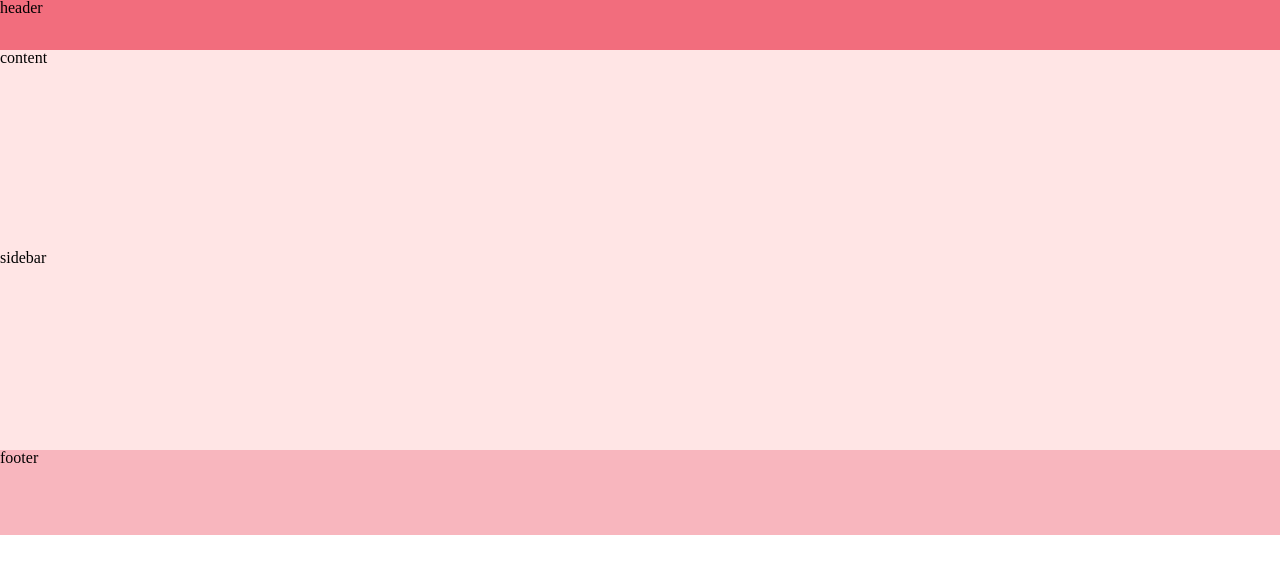
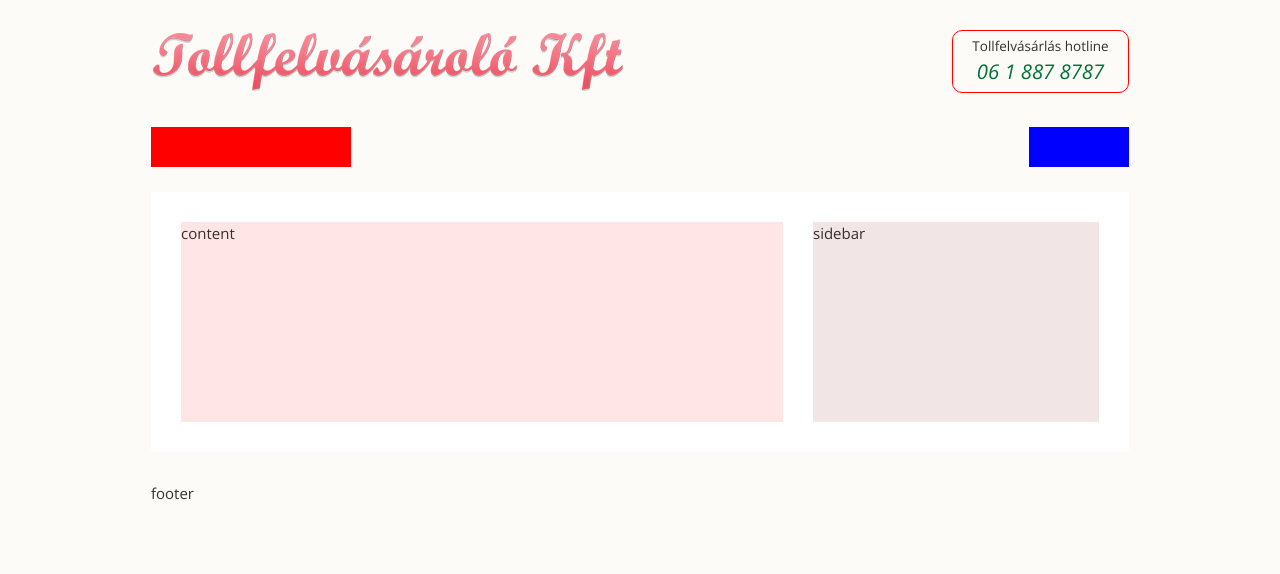
Before and after one commit to nagyarpi/nagyarpi.github.io, a plain HTML site: page index.html in a window 1280 px wide. Drawn offline with nearby package versions, Linux system fonts and the light colour scheme.

Commit message:
17 folyt

```diff
--- a/css/style.css
+++ b/css/style.css
@@ -1,16 +1,89 @@
+html {
+	font-size: 62.5%;
+}
+
 body{
  background-color: white;
-}
-
-.header {
-	background-color: #f26d7d;
-	height: 50px;
+ color: #362f2d;
+ font: 1.5em/1.5 "Open Sans", arial, sans-serif;
 
 }
 
-.columns {
+
+.clearfix:before,
+.clearfix:after {
+    content: " ";
+    display: table;
+}
+
+.clearfix:after {
+    clear: both;
+}
+
+/**
+ * For IE 6/7 only
+ * Include this rule to trigger hasLayout and contain floats.
+ */
+.clearfix {
+    *zoom: 1;
+}
+
+
+
+.wrapper {}
+
+.header {
 
 }
+
+
+.logo {
+	background-color: #f26d7d;
+	margin: 0 auto;
+}
+
+.logo a {
+	background: url(../images/logo.png);
+	display: block;
+	height: 50px;
+	margin: 0 auto;
+	text-indent: 100%;
+	overflow: hidden;
+	white-space: nowrap;
+	width: 250px;
+}
+
+.phone {
+	border: 1px solid red;
+	border-radius: 10px;
+	font-size: .9em;
+	height: 43px;
+	line-height: 43px;
+	min-height: 30px;
+	/*dev*/margin: 15px 20px;
+	text-align: center;
+}
+
+.phone a {
+	color: #007236;
+	font-size: 1.4em;
+	text-decoration: none;
+}
+
+.menu {
+	/*dev*/background: red;
+	position: absolute;
+	right: 0;
+	top: 0;
+	width: 50px;
+	height: 50px;
+}
+
+.facebook {
+	display: none;
+}
+
+.columns {}
 
 .content {
 	/*dev*/background: rgba(255, 0, 0, .1);
@@ -18,7 +91,7 @@ body{
 }
 
 .sidebar {
-	/*dev*/background: rgba(255, 0, 0, .1);
+	/*dev*/background: rgba(125, 0, 0, .1);
 	/*dev*/min-height: 200px;
 }
 
@@ -27,6 +100,91 @@ body{
 	height: 85px;
 }
 
-@media screen and (min-width: 769px) {
+@media screen and (min-width: 978px) {
+	body {
+		background: #fcfbf8;
+	}
 
+
+	.wrapper {
+		margin: 0 auto;
+		width: 978px;
+	}
+
+	.header {
+		background: none;
+		padding-bottom: 25px;
+	}
+
+	.logo {
+		float: left;
+		background: none;
+		margin: 20px 0 30px;
+	}
+
+	.logo a {
+		background: url(../images/logo2.png);
+		height: 77px;
+		width: 478px;
+	}
+
+	.phone {
+		float: right;
+		margin: 30px 0 0;
+		width: 175px;
+		height: auto;
+		padding: 5px 0;
+		line-height: 1.5;
+	}
+
+	.phone a {
+		font-size: 1.5em;
+		font-style: italic;
+		white-space: nowrap;
+
+	}
+
+	.menu {
+		clear: both;
+		float: left;
+		height: 40px;
+		/* dev */ min-width: 200px;
+		position: static;
+		width: auto;
+	}
+
+	.facebook {
+		/* dev */background-color: blue;
+		display: block;
+		height: 40px;
+		float: right;
+		margin: 0;
+		/* dev */min-width: 100px;
+	}
+
+
+	.columns {
+		background-color: #fff;
+		padding: 30px;
+	}
+
+	.columns:after {
+
+	}
+
+	.content {
+		float: left;
+		width: 602px;
+		}
+
+	.sidebar {
+		float: right;
+		width: 286px;
+	}
+
+	.footer {
+		background: none;
+		height: 55px;
+		margin: 30px 0;
+	}
 }
--- a/index.html
+++ b/index.html
@@ -4,22 +4,29 @@
 		<meta charset="utf-8">
 		<meta name="viewport" content="width=device-width, initial-scale=1">
 		<link rel="stylesheet" href="https://cdnjs.cloudflare.com/ajax/libs/meyer-reset/2.0/reset.min.css">
+		<link href='http://fonts.googleapis.com/css?family=Open+Sans:400italic,400,700&subset=latin,latin-ext' rel='stylesheet' type='text/css'>
 		<link rel="stylesheet" href="css/style.css">
 		<title>Toll</title>
 
 	</head>
 	<body>
 		<div class="wrapper">
-			<header class="header">
-				header
-				<!--
-				<p class="logo">
+			<header class="header clearfix">
+
+				<h1 class="logo">
 					<a href="">Tollfelvásárló Kft</a>
+				</h1>
+
+				<p class="phone">
+					Tollfelvásárlás hotline <a href="tel:003618887882">06 1 887 8787</a>
 				</p>
-				<p class="phone">
-					Tollfelvásárlás hotline <a href="tel:003618887882"06 1 887 8787</a>
+
+				<nav class="menu">
+				</nav>
+
+				<p class="facebook">
 				</p>
-				-->
+
 			</header>
 
 			<div class="columns clearfix">
```
Also changed, not shown: images/logo.png (added), images/logo2.png (added), images/upfeathers.png (added).
